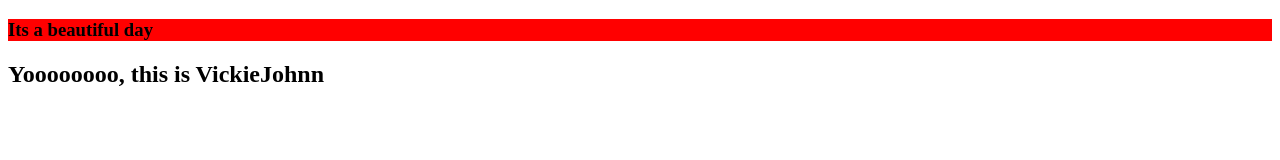
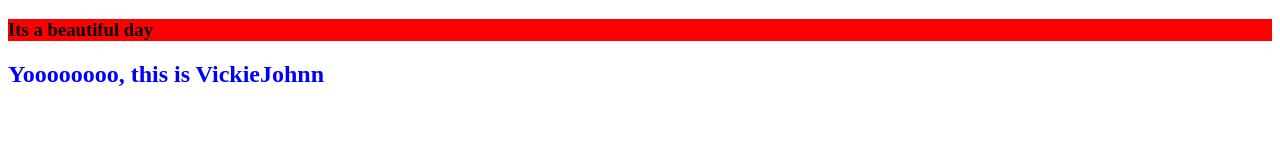
Before and after one commit to just-jinad/First, a plain HTML site: page index.html in a window 1280 px wide. Drawn offline with Linux system fonts and the light colour scheme.

Commit message:
I styled the h2

```diff
--- a/index.html
+++ b/index.html
@@ -8,6 +8,6 @@
 </head>
 <body>
     <h3 style="background-color: red;">Its a beautiful day</h3>
-    <h2>Yoooooooo, this is VickieJohnn</h2>
+    <h2 style="color:blue;">Yoooooooo, this is VickieJohnn</h2>
 </body>
 </html>
```
